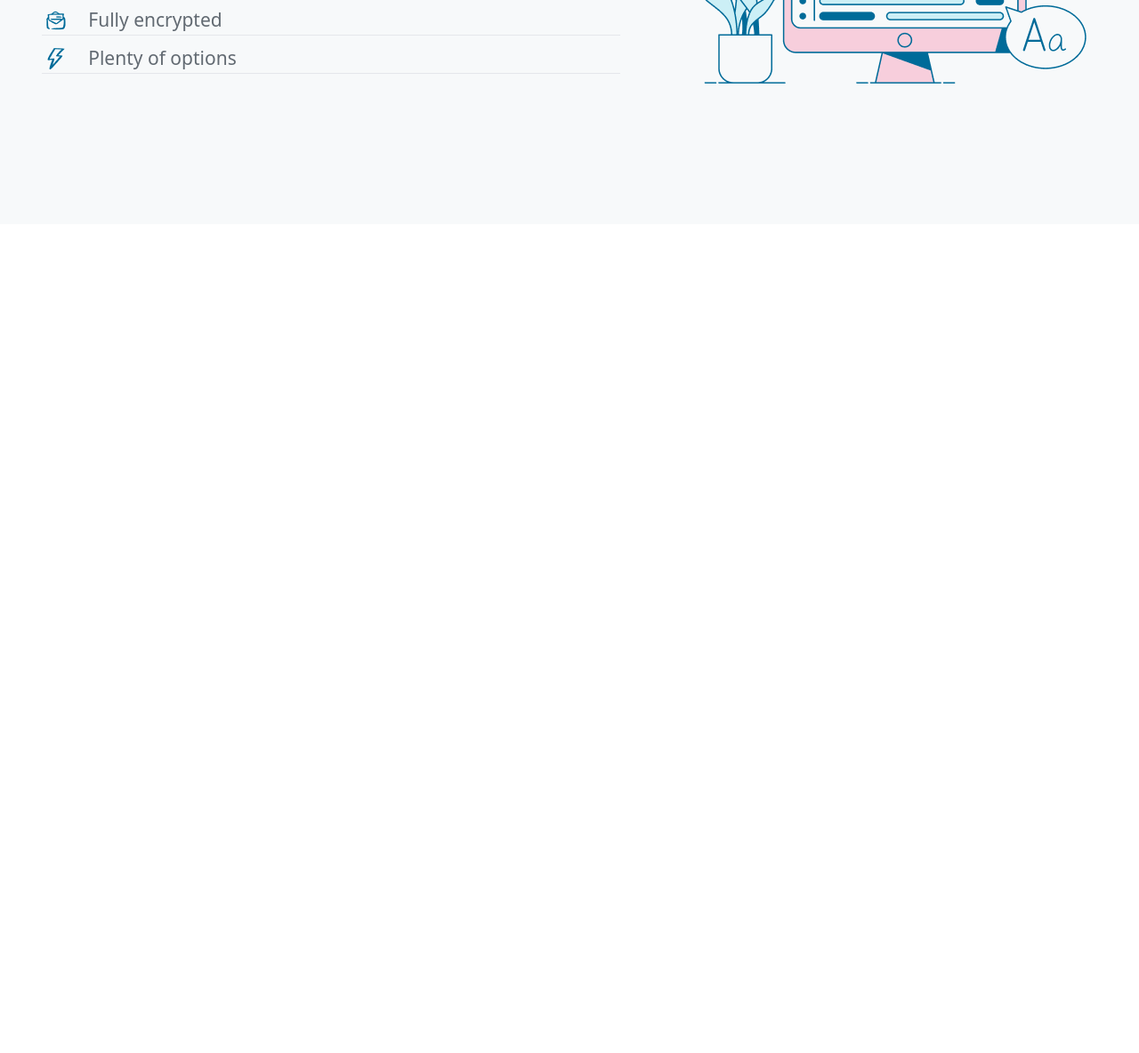
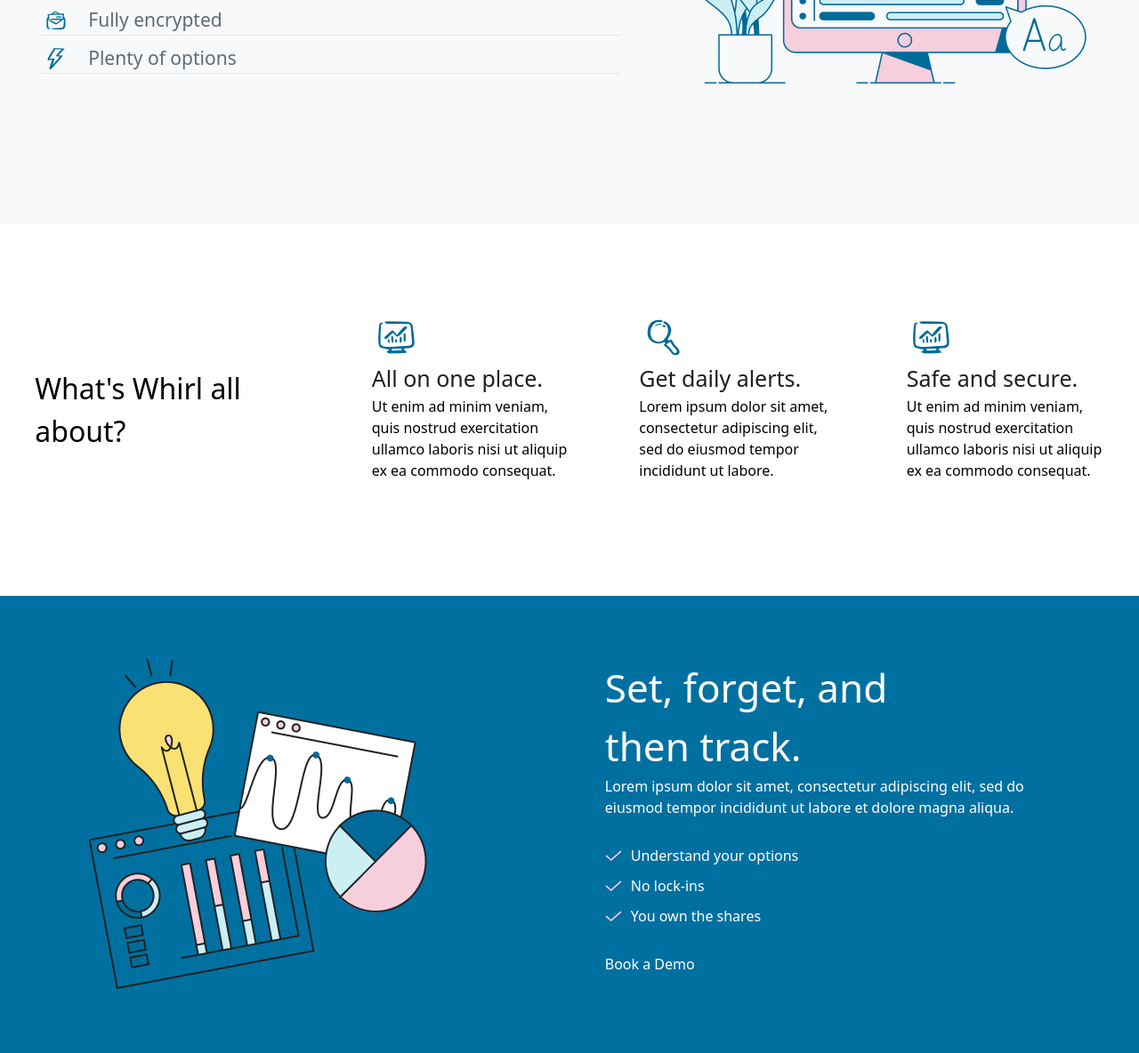
Before and after one commit to aliakbar0809/whirl-practice-repo, a website: page src/index.html in a window 1280 px wide. Shown: the part 1763-2947 px from the top of the page at 89% size. Before the commit the page ends 2015 px from the top, so only its background shows below. Drawn offline with Linux system fonts and the light colour scheme.

Commit message:
section3

```diff
--- a/src/index.html
+++ b/src/index.html
@@ -96,5 +96,47 @@
           <img src="./IMAGE (47).png" alt="">
         </div>
 
+        <div class="flex-row md:flex md:justify-around md:items-center md:py-[100px] ml-[70px] md:ml-0">
+          <div class="w-[300px]">
+            <h1 class=" text-[32px] md:text-[41px ]">What's Whirl all about?</h1>
+          </div>
+            <div class="w-[222px] h-[218px]">
+            <img src="./IMAGE (49).png" alt="">
+            <h1 class="text-[#1F1F1F] text-[25px]">All on one place.</h1>
+            <p>Ut enim ad minim veniam, quis nostrud exercitation ullamco laboris nisi ut aliquip ex ea commodo consequat.</p>
+          </div>
+          <div class="w-[222px] h-[218px]">
+            <img src="./IMAGE (48).png" alt="">
+            <h1 class="text-[#1F1F1F] text-[25px]">Get daily alerts.</h1>
+            <p>Lorem ipsum dolor sit amet, consectetur adipiscing elit, sed do eiusmod tempor incididunt ut labore.</p>
+          </div>
+          <div class="w-[222px] h-[218px]">
+            <img src="./IMAGE (49).png" alt="">
+            <h1 class="text-[#1F1F1F] text-[25px]">Safe and secure.</h1>
+            <p>Ut enim ad minim veniam, quis nostrud exercitation ullamco laboris nisi ut aliquip ex ea commodo consequat.</p>
+          </div>
+        </div>
+
+        <div class="bg-[#0070A0] flex-row md:flex md:justify-around md:py-[70px] py-[30px]">
+          <img src="./IMAGE (50).png" alt="">
+          <div class="text-[#FFFFFF] ml-[30px] md:ml-0 mt-[20px] md:mt-0">
+            <h1 class=" w-[300px] md:w-[403px] text-[32px] md:text-[44px]">Set, forget, and then track.</h1>
+            <p class="md:w-[501px] w-[300px]">Lorem ipsum dolor sit amet, consectetur adipiscing elit, sed do eiusmod tempor incididunt ut labore et dolore magna aliqua.</p>
+            <div class="flex items-center gap-[10px] mt-[30px]">
+              <img src="./Vector (16).png" alt="">
+              <p>Understand your options</p>
+            </div>
+            <div class="flex items-center gap-[10px] mt-[10px]">
+              <img src="./Vector (16).png" alt="">
+              <p>No lock-ins</p>
+            </div>
+            <div class="flex items-center gap-[10px] mt-[10px]">
+              <img src="./Vector (16).png" alt="">
+              <p>You own the shares</p>
+            </div>
+            <p class="mt-[30px]">Book a Demo</p>
+          </div>
+        </div>
+
 </body>
 </html>
```
Also changed, not shown: src/IMAGE (48).png (added), src/IMAGE (49).png (added), src/IMAGE (50).png (added), src/Vector (16).png (added), src/output.css.
